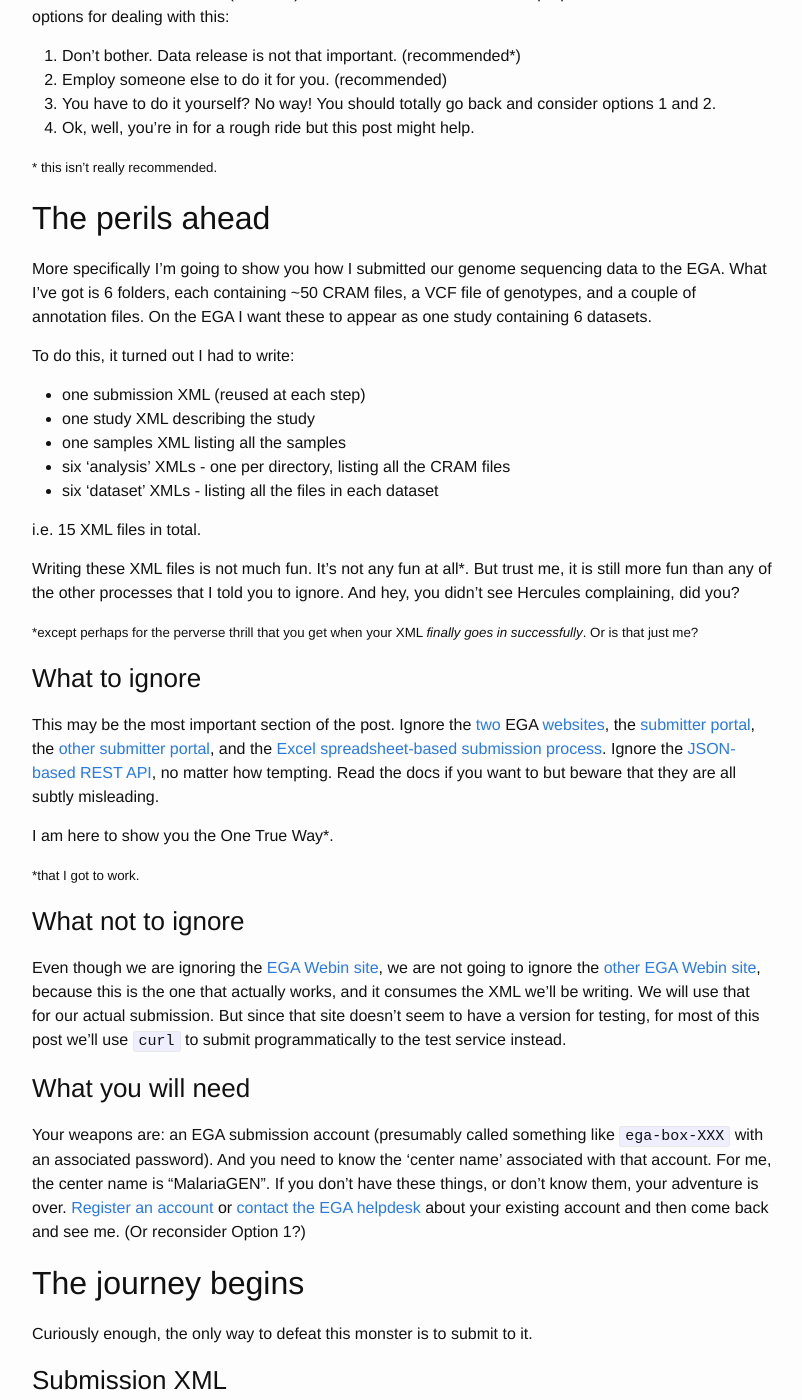
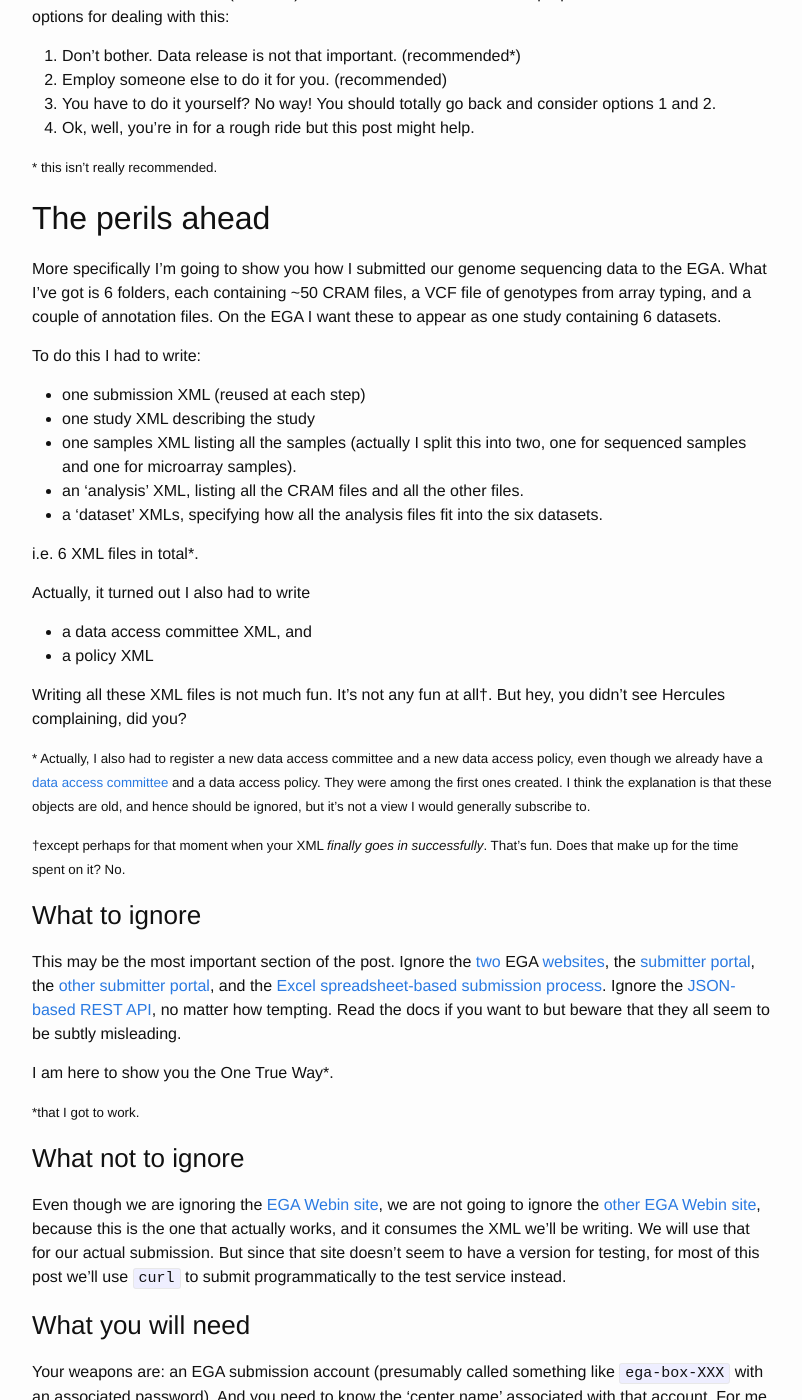
Before and after one commit to gavinband/gavinband.github.io, a Jekyll site: the page built from _posts/2019-05-01-Me_versus_the_European_Genome_Phenome_Archive.md, in a window 1280 px wide and 1400 px high, scrolled down 348 px. Shown: the whole window, without its empty margins (238-1040 px from the left). Built offline with Jekyll 4.4.1, drawn with Linux system fonts in a browser that asks for light colours; some of the changed text lies outside the part shown.

```diff
--- a/_posts/2019-05-01-Me_versus_the_European_Genome_Phenome_Archive.md
+++ b/_posts/2019-05-01-Me_versus_the_European_Genome_Phenome_Archive.md
@@ -23,23 +23,37 @@ proportions.   Here are some options for dealing with this:
 ## The perils ahead
 
 More specifically I'm going to show you how I submitted our genome sequencing data to the EGA.
-What I've got is 6 folders, each containing ~50 CRAM files, a VCF file of genotypes, and a couple of annotation files.
+What I've got is 6 folders, each containing ~50 CRAM files, a VCF file of genotypes from
+array typing, and a couple of annotation files.
 On the EGA I want these to appear as one study containing 6 datasets.
 
-To do this, it turned out I had to write:
+To do this I had to write:
 - one submission XML (reused at each step)
 - one study XML describing the study
-- one samples XML listing all the samples
-- six 'analysis' XMLs - one per directory, listing all the CRAM files
-- six 'dataset' XMLs - listing all the files in each dataset
+- one samples XML listing all the samples (actually I split this into two, one for sequenced samples and one for microarray samples).
+- an 'analysis' XML, listing all the CRAM files and all the other files.
+- a 'dataset' XMLs, specifying how all the analysis files fit into the six datasets.
 
-i.e. 15 XML files in total.
+i.e. 6 XML files in total*.
 
-Writing these XML files is not much fun.  It's not any fun at all*.   But trust me, it is still more fun than any of
-the other processes that I told you to ignore.  And hey, you didn't see Hercules complaining, did you?
+Actually, it turned out I also had to write
 
-<small>*except perhaps for the perverse thrill
-that you get when your XML <em>finally goes in successfully</em>.  Or is that just me?</small>
+- a data access committee XML, and
+- a policy XML
+
+Writing all these XML files is not much fun.  It's not any fun at all†.
+But hey, you didn't see Hercules complaining, did you?
+
+<small>* Actually, I also had to register a new data access committee and a
+new data access policy, even though we already have a
+[data access committee](https://www.ebi.ac.uk/ega/dacs/EGAC00000000002) and a
+data access policy.  They were among the first ones created.  I think the explanation is that
+these objects are old, and hence should be ignored, but it's not a view I would
+generally subscribe to.
+</small>
+
+<small>†except perhaps for that moment when your XML <em>finally goes in successfully</em>.
+That's fun.  Does that make up for the time spent on it?  No.</small>
 
 ### What to ignore
 
@@ -49,7 +63,7 @@ portal](https://ega-archive.org/submitter-portal/#/), the [other submitter
 portal](https://www.ebi.ac.uk/ena/submit/sra/#home), and the [Excel spreadsheet-based submission
 process](https://ega-archive.org/submission/array_based/metadata). Ignore the [JSON-based REST
 API](https://ega-archive.org/submission/programmatic_submissions/submitting-metadata), no matter
-how tempting. Read the docs if you want to but beware that they are all subtly misleading.
+how tempting. Read the docs if you want to but beware that they all seem to be subtly misleading.
 
 I am here to show you the One True Way*.
 
@@ -64,16 +78,42 @@ We will use that for our actual submission.  But since that site doesn't seem to
 have a version for testing, for most of this post we'll use `curl` to submit programmatically
 to the test service instead.
 
-
 ### What you will need
 
 Your weapons are: an EGA submission account (presumably called something like `ega-box-XXX` with an associated
-password). And you need to know the 'center name' associated with that account. For me, the center
+password). And you need to know the 'center name' associated with that account.  For me, the center
 name is "MalariaGEN". If you don't have these things, or don't know them, your adventure is over.
 [Register an account](https://ega-archive.org/submission-form.php) or [contact the EGA helpdesk](mailto:helpdesk@ega-archive.org)
-about your existing account and then come back and see me.  (Or reconsider Option 1?)
+about your existing account* and then come back and see me.  (Or reconsider Option 1?)
 
-## The journey begins
+<small>* If you've got an existing data access committee / policy you want to use, now's a good
+time to also ask the EGA helpdesk what their accessions are. There's a page listing
+[DACs](https://www.ebi.ac.uk/ega/submission/data_access_committee) but not one listing policies.
+But if you're creating new ones, this doesn't matter.</small>
+
+### A note on filenames
+
+The EGA seems to careth not what you call your files, but you should care. In fact what you should do,
+right now and before you do anything else, is to write down the exact file names and file structure
+that your data release will occupy.  And then never change it.
+
+Why?  There are two reasons.
+
+1. It'll stop you faffing about with renaming files, which is what I do whenever I change my mind
+about how something looks.
+
+2. The EGA submission system *does not recognise changes to its FTP inboxes
+straight away*. It appears to take overnight to do it - no doubt it's a CRON job or some other such thing
+running in the wee hours.
+
+So let's say you're trying to get stuff uploaded and you suddenly realise a file in one of your
+directories is named slightly wrong (like I did), or that you'd rather the README files was named
+_this_ way instead of _that_ way (like I did), or that actually you want these files to appear
+together in the same directory instead of in seperate ones (like I did). Each of these changes will
+cost you 24 hours of waiting around before you can make any progress. You'll probably find it
+frustrating (like I did).
+
+## Get on with it
 
 Curiously enough, the only way to defeat this monster is to submit to it.
 
```
Also changed, not shown: _posts/2019-05-11-The EGA strikes back.md (added, +34 -0 lines), _posts/2019-05-12-Me_versus_the_European_Genome_Phenome_Archive_part_three.md (added, +141 -0 lines).
